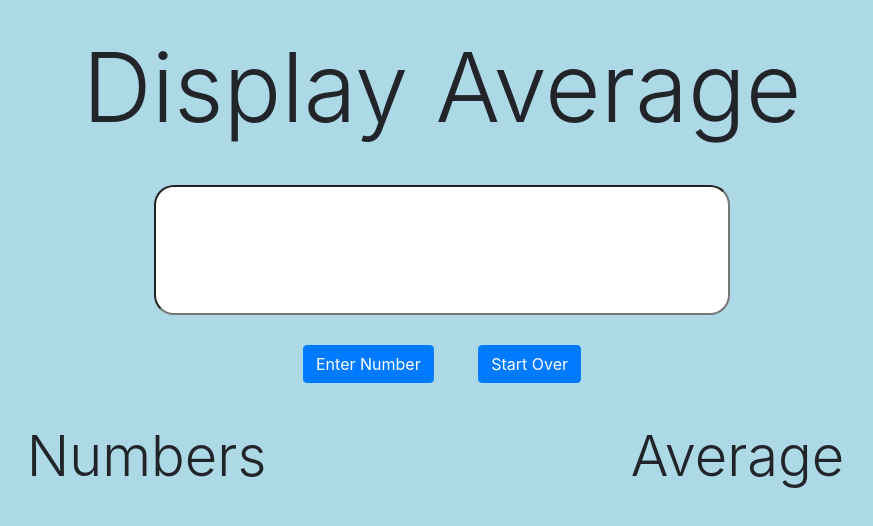
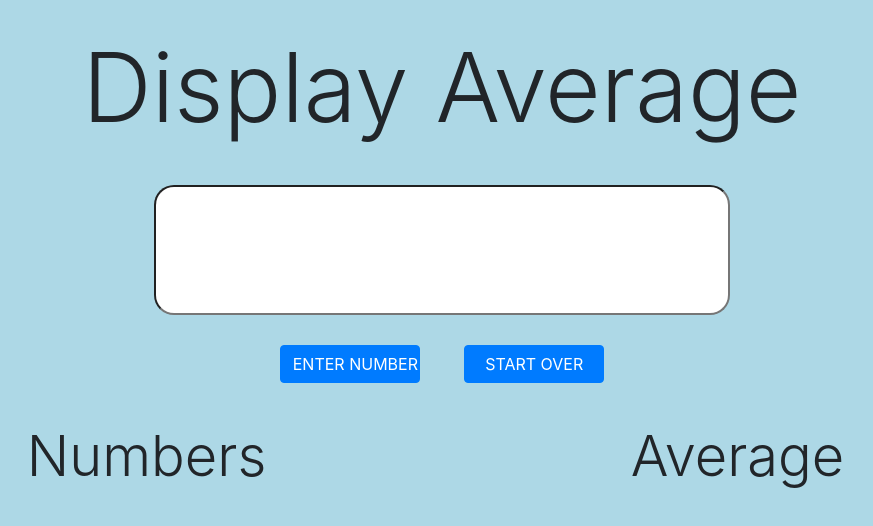
Before and after one commit to musicteachj/Average, a plain HTML site: page index.html in a window 1280 px wide. Shown: the whole page, without its empty margins (198-1071 px from the left). Drawn offline with nearby package versions, Linux system fonts and the light colour scheme.

Commit message:
update
add uppercase method

```diff
--- a/assets/css/style.css
+++ b/assets/css/style.css
@@ -51,4 +51,5 @@ input:focus {
 	margin-top: 30px;
 	margin-left: 20px;
 	margin-right: 20px;
+	width: 140px;
 }
--- a/assets/js/app.js
+++ b/assets/js/app.js
@@ -3,6 +3,17 @@ var reducer = (accumulator, currentValue) => accumulator + currentValue;
 var newValue = "";
 
 document.getElementById('numberC').innerHTML = num;
+
+var btnOne = document.getElementById('btn').innerHTML;
+var btnTwo = document.getElementById('btnTwo').innerHTML;
+
+var btnOne = btnOne.toUpperCase();
+var btnTwo = btnTwo.toUpperCase();
+
+document.getElementById('btn').innerHTML = btnOne;
+document.getElementById('btnTwo').innerHTML = btnTwo;
+
+
 
 document.getElementById('btn').addEventListener("click", function() {
 	var newValue = document.getElementById('input').value;
@@ -27,7 +38,7 @@ document.getElementById('btn').addEventListener("click", function() {
 
 
 });
-
+;
 document.getElementById('btnTwo').addEventListener("click", function() {
 	reset();
 });
```
